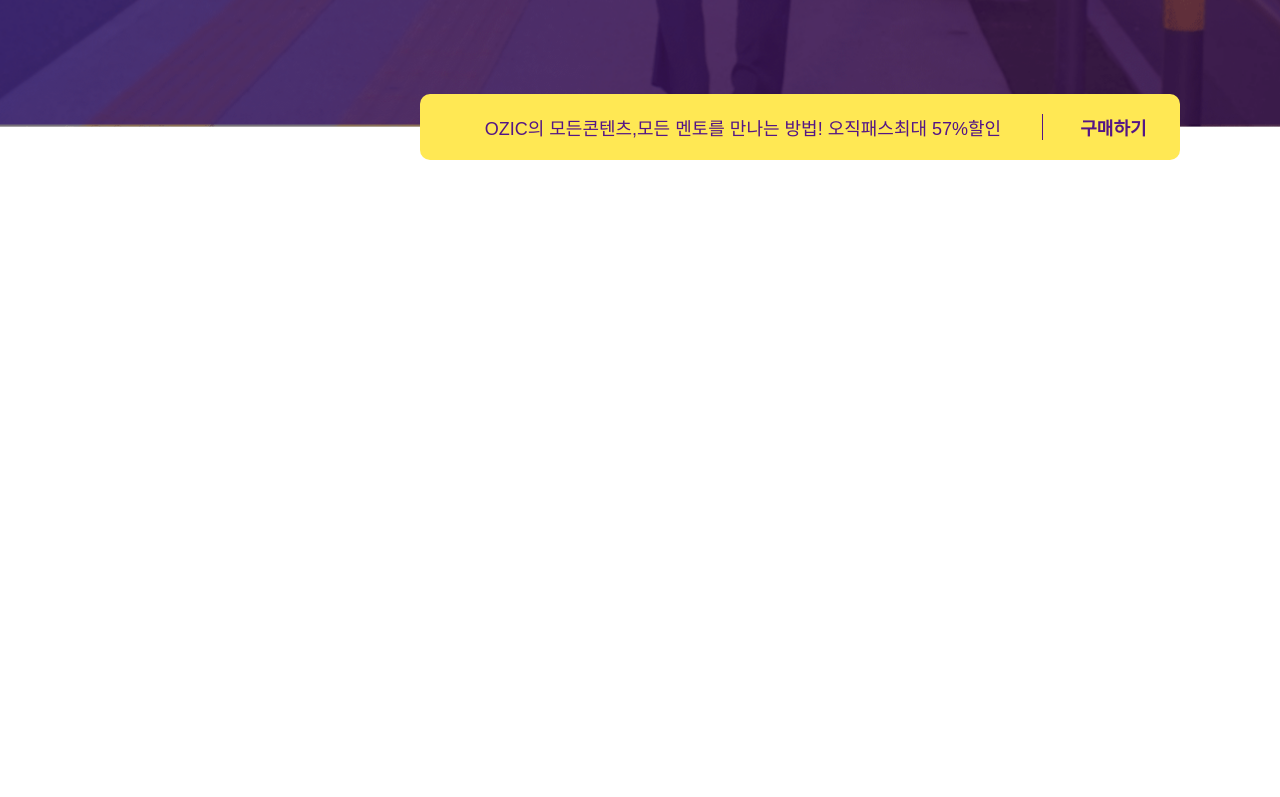
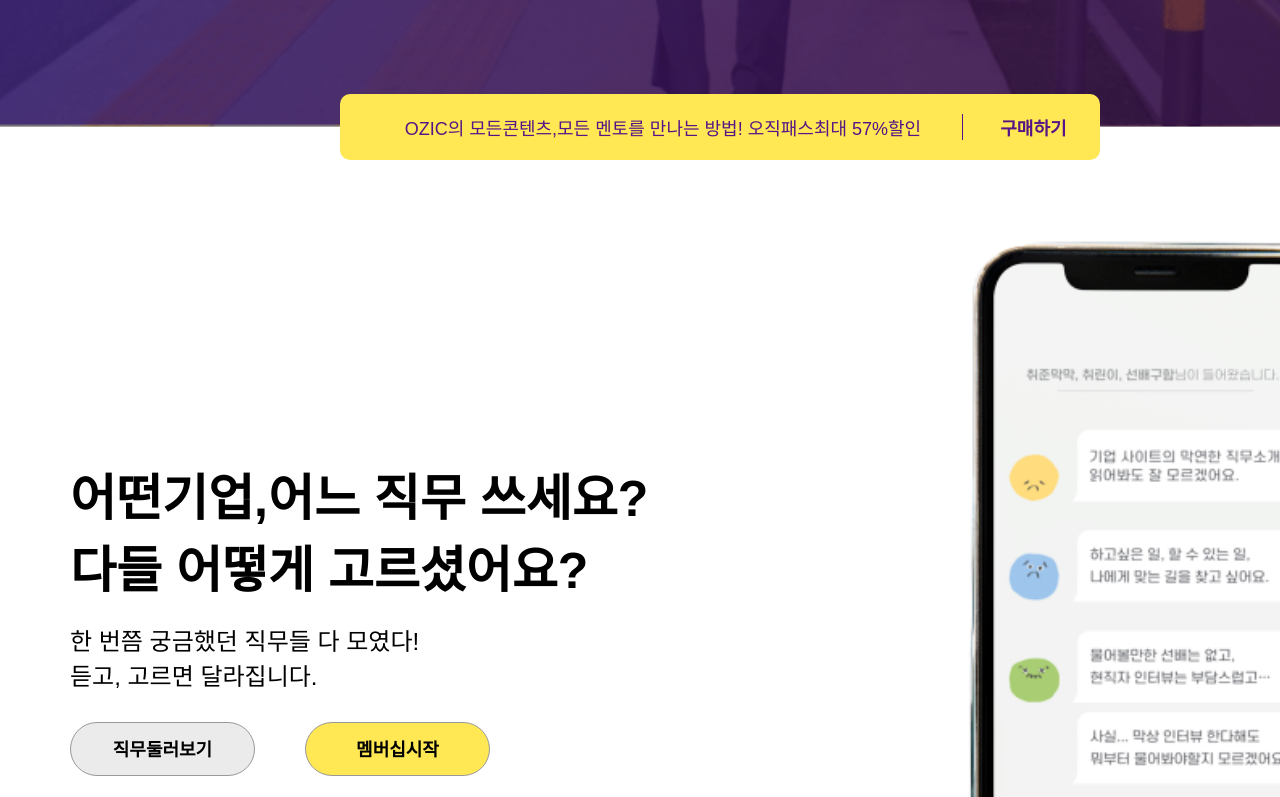
Before and after one commit to gyuwanc1/react_project, a React (Create React App) app in the folder clone_react01/: page /about in a window 1280 px wide. Shown: the part 763-1560 px from the top of the page. Built offline with nearby package versions, Linux system fonts and the light colour scheme.

Commit message:
[add]  about page 2nd section

```diff
--- a/clone_react01/src/component/Howabout.js
+++ b/clone_react01/src/component/Howabout.js
@@ -1,10 +1,26 @@
 //Howabout.js
 import React from 'react'
+import { Link } from 'react-router-dom'
 import '../style/howabout.scss'
 
 export default function Howabout() {
   return (
     <section id='how_area'>
+      <ul className='how_box'>
+        <li>
+          <p>어떤기업,어느 직무 쓰세요?
+            <br />다들 어떻게 고르셨어요?
+          </p>
+          <p>한 번쯤 궁금했던 직무들 다 모였다!
+            <br /> 듣고, 고르면 달라집니다.
+          </p>
+          <div className='btn_job'>
+            <p><Link to="/">직무둘러보기</Link></p>
+            <p><Link to="/">멤버십시작</Link></p>
+          </div>
+        </li>
+        <li></li>
+      </ul>
 
     </section>
   )
--- a/clone_react01/src/style/aboutview.scss
+++ b/clone_react01/src/style/aboutview.scss
@@ -15,7 +15,7 @@
     border-radius: 40px;
       & a {display: block; width: 100%; height: 100%; text-align: center; line-height: 40px;}
     }
-    .md_box {position: absolute;  left:calc(50% - 300px); bottom: -33px; display: flex; justify-content: space-around;
+    .md_box {position: absolute;  left:calc(50% - 380px); bottom: -33px; display: flex; justify-content: space-around;
       width: 760px; height: 66px; background-color: #ffe854; align-items: center;
       font-family:sans-serif; border-radius: 10px; color: #541586; text-transform: uppercase;
       & p{font-size: 18px;}
--- a/clone_react01/src/style/howabout.scss
+++ b/clone_react01/src/style/howabout.scss
@@ -1,3 +1,27 @@
 //howabout.js
 
-#how_area {width: 1440px; height: 1000px;}
+#how_area {width: 1440px; height: 1000px; padding:100px 70px;
+  .how_box {display: flex; justify-content: space-between; width: 100%; height: auto; align-items: center;
+    & li {width: auto; height: auto;font-family: sans-serif; }
+    & li:nth-of-type(1) {font-size: 24px;text-align: start;
+      & > p:nth-of-type(1) {font-size: 50px; font-weight: bold; margin-bottom: 20px;}
+      & > p:nth-of-type(2) {margin-bottom: 30px;}
+    }
+    & li:nth-of-type(2) { width: 430px; height: 780px;
+      background: {image:url('../multi/img/join_phone.png');
+        repeat:no-repeat;
+        position:50% 50% ;
+        size: contain;
+        }
+    }
+    .btn_job {display: flex; justify-content:flex-start; width: 100%; height: auto; font-size: 18px;
+      font-weight: bold;
+    & > p {width: 185px; height: 54px; border: 1px solid #999; border-radius: 30px; text-align: center;
+      line-height: 54px;
+      & a {display: block; width: 100%; height: 100%;}
+      }
+    & > p:nth-of-type(1) {background-color: #ebebeb;}
+    & > p:nth-of-type(2) {transform: translateX(50px); background-color: rgba(255, 232, 84);}
+    }
+  }
+}
```
Also changed, not shown: clone_react01/src/multi/img/join_phone.png (added).
